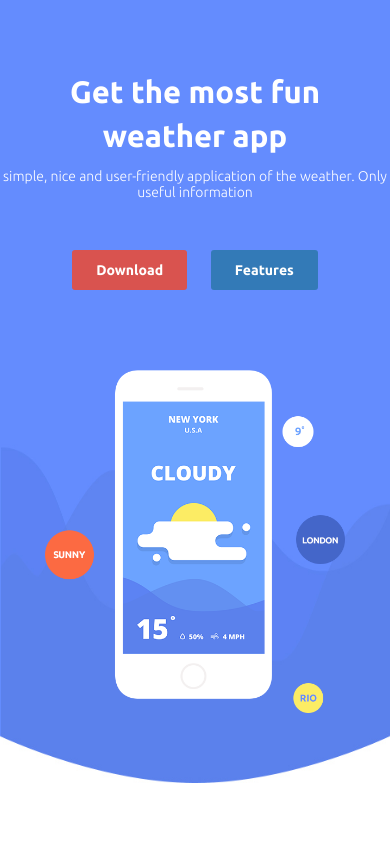
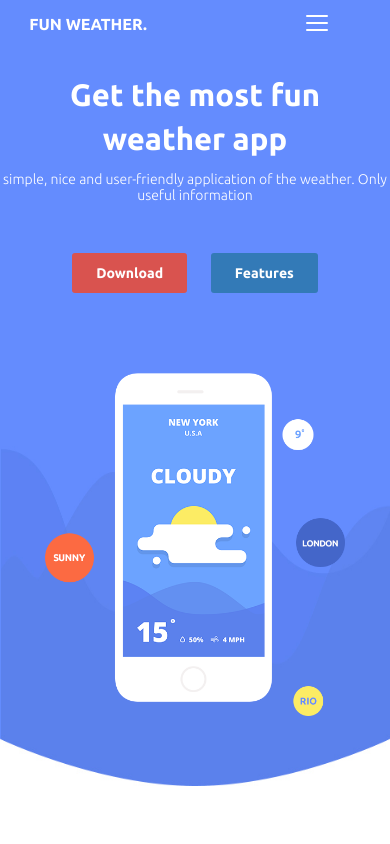
Before and after one commit to Matiosca/weatherAppWebsite, a plain HTML site: page index.html in a window 390 px wide. Shown: the top 844 px of the page. Drawn offline with Linux system fonts and the light colour scheme.

Commit message:
see descr
implemented  hamburger menu and final touches to mobile responsiveness

```diff
--- a/index.html
+++ b/index.html
@@ -16,6 +16,12 @@
         <div class="header-logo">
           <h3><a href="#">fun weather.</a></h3>
         </div>
+        <div class="hamburger">
+          <div class="line line-1"></div>
+          <div class="line line-2"></div>
+          <div class="line line-3"></div>
+        </div>
+        <div class="links-top">
           <nav>
             <ul>
               <li><a href="#home">Home</a></li>
@@ -36,6 +42,7 @@
                 <a href="#"><i class="fab fa-twitter"></i></a>
               </li>
             </ul>
+          </div>
         </div>
       </div>
       <!-- home section-->
@@ -234,6 +241,6 @@
         </p>
       </div>
     </footer>
-    <script src="./overflowElement.js"></script>
+    <script src="./main.js"></script>
   </body>
 </html>
--- /dev/null
+++ b/main.js
@@ -0,0 +1,8 @@
+const hamIcon = document.querySelector(".hamburger");
+const menu = document.querySelector(".links-top");
+
+function toggleMenu() {
+  menu.classList.toggle("show");
+}
+
+hamIcon.addEventListener("click", toggleMenu);
--- a/overflowElement.js
+++ /dev/null
@@ -1,7 +0,0 @@
-var docWidth = document.documentElement.offsetWidth;
-
-[].forEach.call(document.querySelectorAll("*"), function (el) {
-  if (el.offsetWidth > docWidth) {
-    console.log(el);
-  }
-});
--- a/styles/_header.scss
+++ b/styles/_header.scss
@@ -6,33 +6,77 @@ header {
     padding-top: 15px;
     margin: 0 auto;
     width: $pageWidth;
+    position: relative;
     @include responsive(tab-land) {
       width: 85%;
-      display: none;
+    }
+    @include responsive(tab-port) {
+      flex-direction: column;
     }
     .header-logo {
       text-transform: uppercase;
       width: 15%;
       color: #ffffff;
-      @include responsive(tab-land) {
+      @include responsive(tab-port) {
         width: 100%;
       }
       h3 {
         font-size: 16px;
       }
     }
+    .hamburger {
+      position: absolute;
+      top: 15px;
+      right: 10%;
+      display: none;
+      @include responsive(tab-port) {
+        display: block;
+      }
+      .line {
+        width: 22px;
+        height: 2px;
+        border-radius: 1px;
+        background-color: #fff;
+      }
+      .line-2 {
+        margin: 5px 0;
+      }
+    }
+    .links-top {
+      @include flex(space-between);
+      width: 85%;
+      @include responsive(tab-port) {
+        width: 100%;
+        justify-content: center;
+        flex-direction: column;
+        margin-top: 10px;
+        border-top: 1px solid #cacaca;
+        display: none;
+      }
       nav {
-      width: 60%;
-      padding: 0 30px 0 0;
+        width: 100%;
+        @include responsive(tab-port) {
+          margin-top: 10px;
+          padding: 0;
+        }
         ul {
-        @include flex(space-between);
+          @include flex(space-evenly);
           padding: 0 20px;
+          @include responsive(tab-port) {
+            flex-direction: column;
+          }
           li {
-          padding: 0 5px;
+            padding: 0 20px;
+            @include responsive(tab-port) {
+              margin-top: 20px;
+            }
             a {
               font-size: 14px;
               font-weight: 500;
               color: $aBeforeHover;
+              @include responsive(tab-port) {
+                color: #fff;
+              }
               &:hover {
                 color: #ffffff;
               }
@@ -41,19 +85,30 @@ header {
         }
       }
       .social {
-      width: 15%;
+        @include responsive(tab-port) {
+          width: 50%;
+          margin-top: 30px;
+        }
         ul {
-        @include flex(space-between) li {
+          @include flex(space-between);
+          @include responsive(tab-port) {
+            justify-content: space-evenly;
+          }
+          li {
             padding: 0 20px;
             a {
               font-size: 23px;
-            color: $aBeforeHover;
-            &:hover {
-              color: #ffffff;
+              color: #fff;
+              i {
+                cursor: pointer;
               }
             }
           }
         }
+      }
+    }
+    .show {
+      display: flex;
     }
   }
   .home-section {
@@ -67,6 +122,7 @@ header {
     @include responsive(phone) {
       flex-direction: column;
       width: 100%;
+      padding-top: 40px;
     }
     .home-text {
       width: 50%;
```
Also changed, not shown: styles/style.css, 1 other file. Lines whose indentation alone changed are shown as unchanged.
